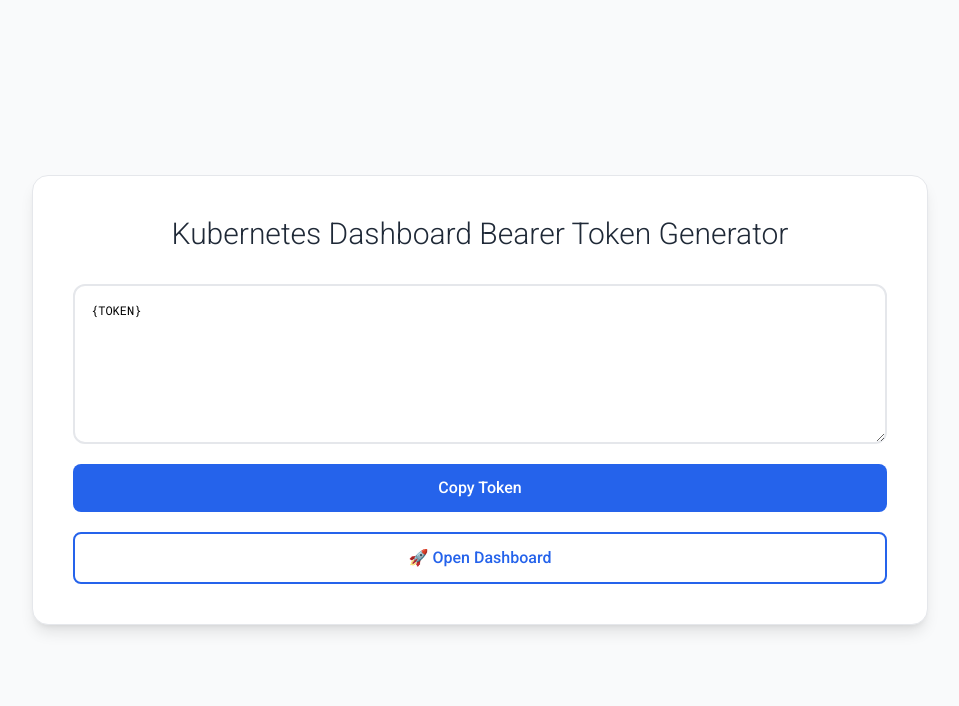
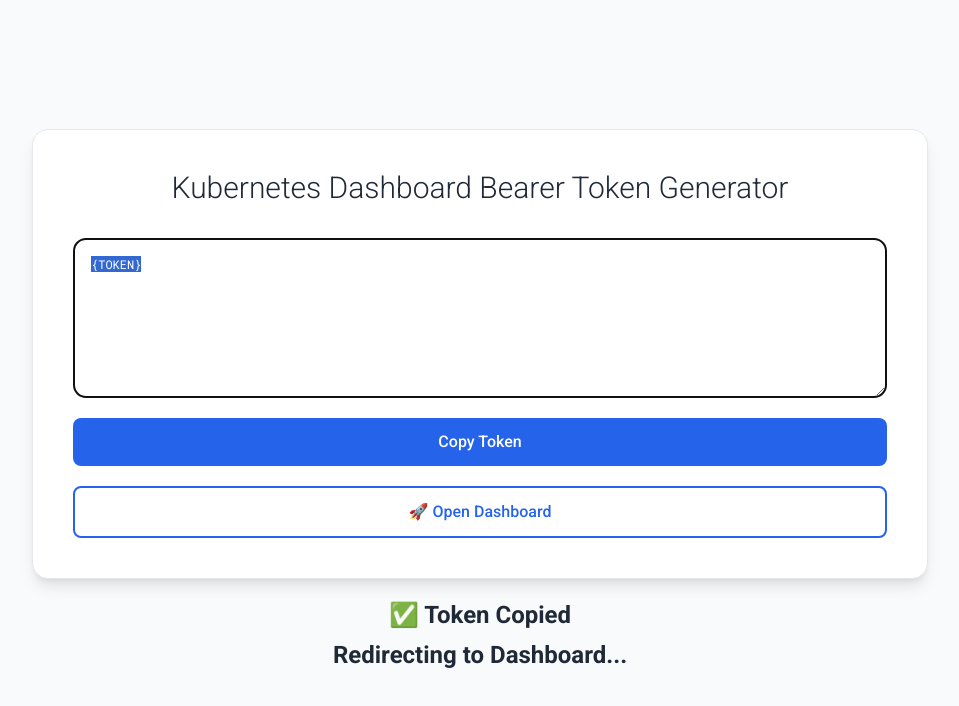
Before and after one commit to Aidan-Wallace/kubernetes-dashboard-token-api, a plain HTML site: page templates/index.html in a window 1280 px wide. Both pictures are taken after a click on the button "Copy Token". Shown: the whole page, without its empty margins (160-1119 px from the left). Drawn offline with nearby package versions, Linux system fonts and the light colour scheme.

Commit message:
update copy redirect logic

```diff
--- a/templates/index.html
+++ b/templates/index.html
@@ -37,22 +37,45 @@
 			const textToCopyEl = document.getElementById("textToCopy");
 			const buttonEl = document.getElementById("copyButton");
 			const statusTextEl = document.getElementById("status");
-			copy = () =>
-				navigator.clipboard
-					.writeText(textToCopyEl.value)
-					.catch((err) => console.error("Failed to copy text: ", err));
-			buttonEl.onclick = () => copy();
+			const copy = async () => {
+				try {
+					await navigator.clipboard.writeText(textToCopyEl.value);
+					console.log("Token copied successfully");
+					return true;
+				} catch (err) {
+					console.error("Failed to copy text: ", err);
+					try {
+						textToCopyEl.select();
+						document.execCommand('copy');
+						console.log("Token copied using fallback method");
+						return true;
+					} catch (fallbackErr) {
+						console.error("Fallback copy also failed: ", fallbackErr);
+						return false;
+					}
+				}
+			};
+			buttonEl.onclick = async () => {
+				const success = await copy();
+				if (success) {
+					statusTextEl.classList.remove("hidden");
+					setTimeout(() => statusTextEl.classList.add("hidden"), 3000);
+				}
+			};
 			(() => {
 				setTimeout(() => {
-					if (
-						"{REDIRECT}" == "True" &&
-						"{KUBERNETES_DASHBOARD_URL}".includes("http")
-					) {
-						copy();
-						statusTextEl.classList.remove("hidden");
-						window.location.href = "{KUBERNETES_DASHBOARD_URL}";
+					if ("{REDIRECT}" === "True" && "{KUBERNETES_DASHBOARD_URL}".includes("http")) {
+						console.log("Conditions met, copying and redirecting...");
+						copy().then((success) => {
+							if (success) {
+								statusTextEl.classList.remove("hidden");
+								setTimeout(() => window.location.href = "{KUBERNETES_DASHBOARD_URL}", 1000);
+							}
+						});
+					} else {
+						console.log("Redirect conditions not met");
 					}
-				}, 2000);
+				}, 500);
 			})();
 		</script>
 	</body>
```
